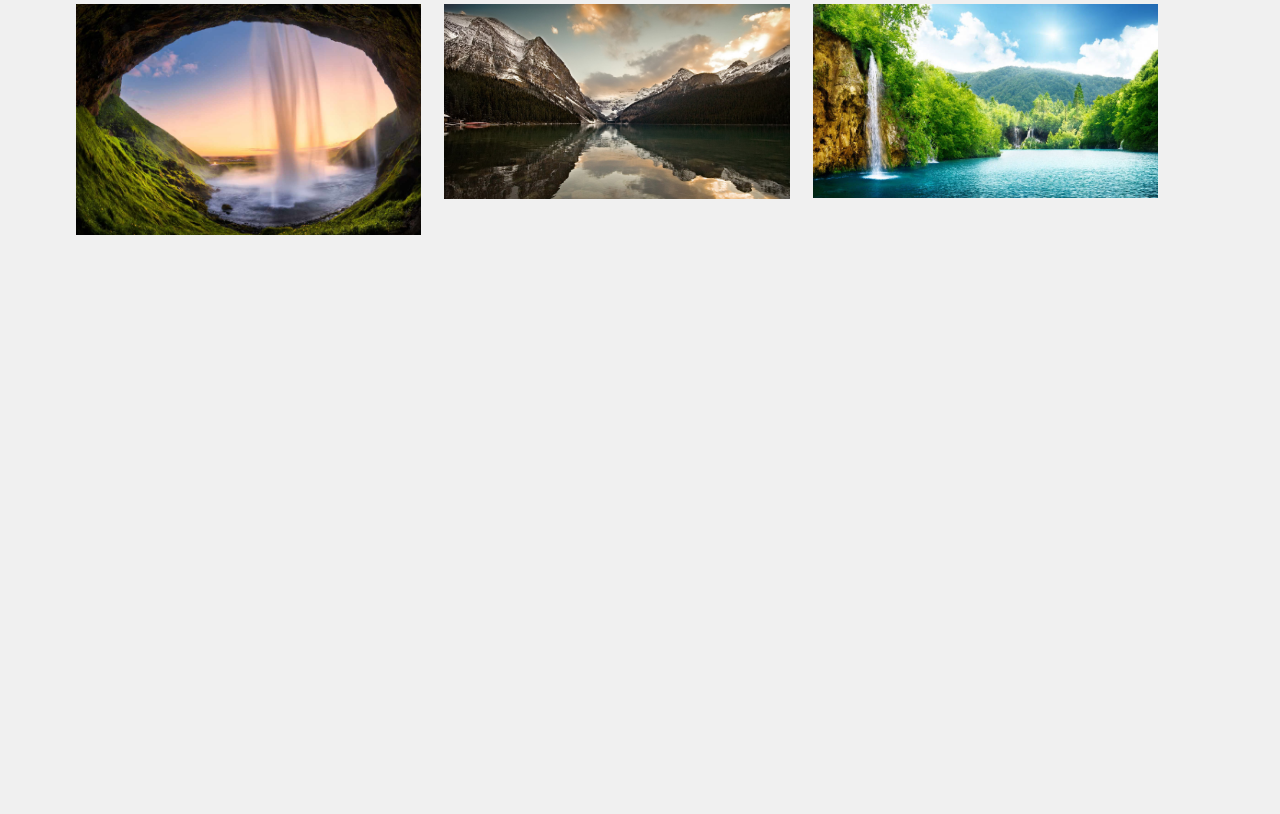
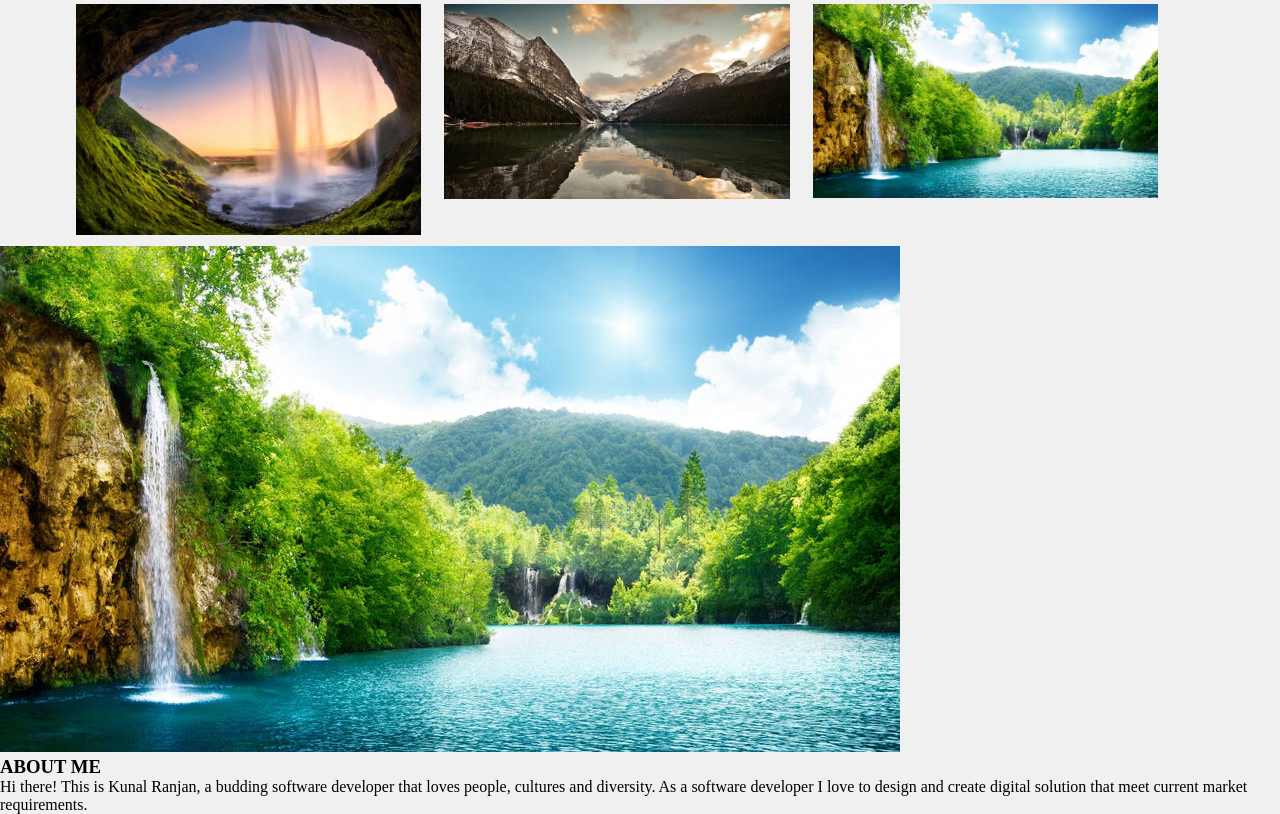
Before and after one commit to KunalR1511/Portfolio-Website, a Flask app: page / in a window 1280 px wide. Shown: the part 546-1360 px from the top of the page. Before the commit the page ends 781 px from the top, so only its background shows below. Run offline with Flask 3, Linux system fonts and the light colour scheme; some web fonts are replaced.

Commit message:
About Me Section

```diff
--- a/templates/index.html
+++ b/templates/index.html
@@ -30,7 +30,13 @@
     </div>
 
     <div class="about-me">
-
+        <div class="about-image">
+            <img src="static\images\nature-3.jpg">
+        </div>
+        <div class="about-text">
+            <h3>ABOUT ME</h3>
+            <p>Hi there! This is Kunal Ranjan, a budding software developer that loves people, cultures and diversity. As a software developer I love to design and create digital solution that meet current market requirements.</p>
+        </div>
     </div>
 </body>
 </html>
```
